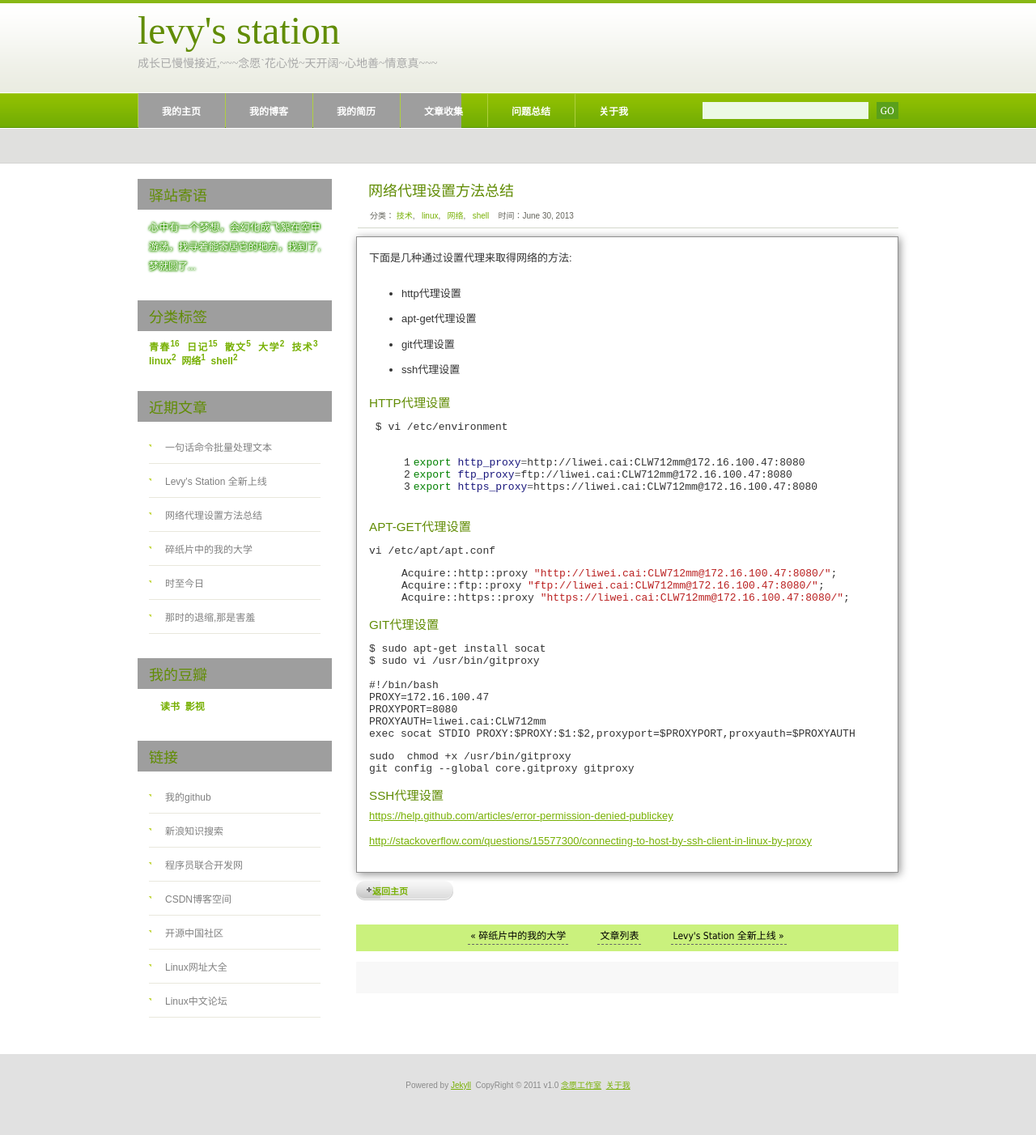
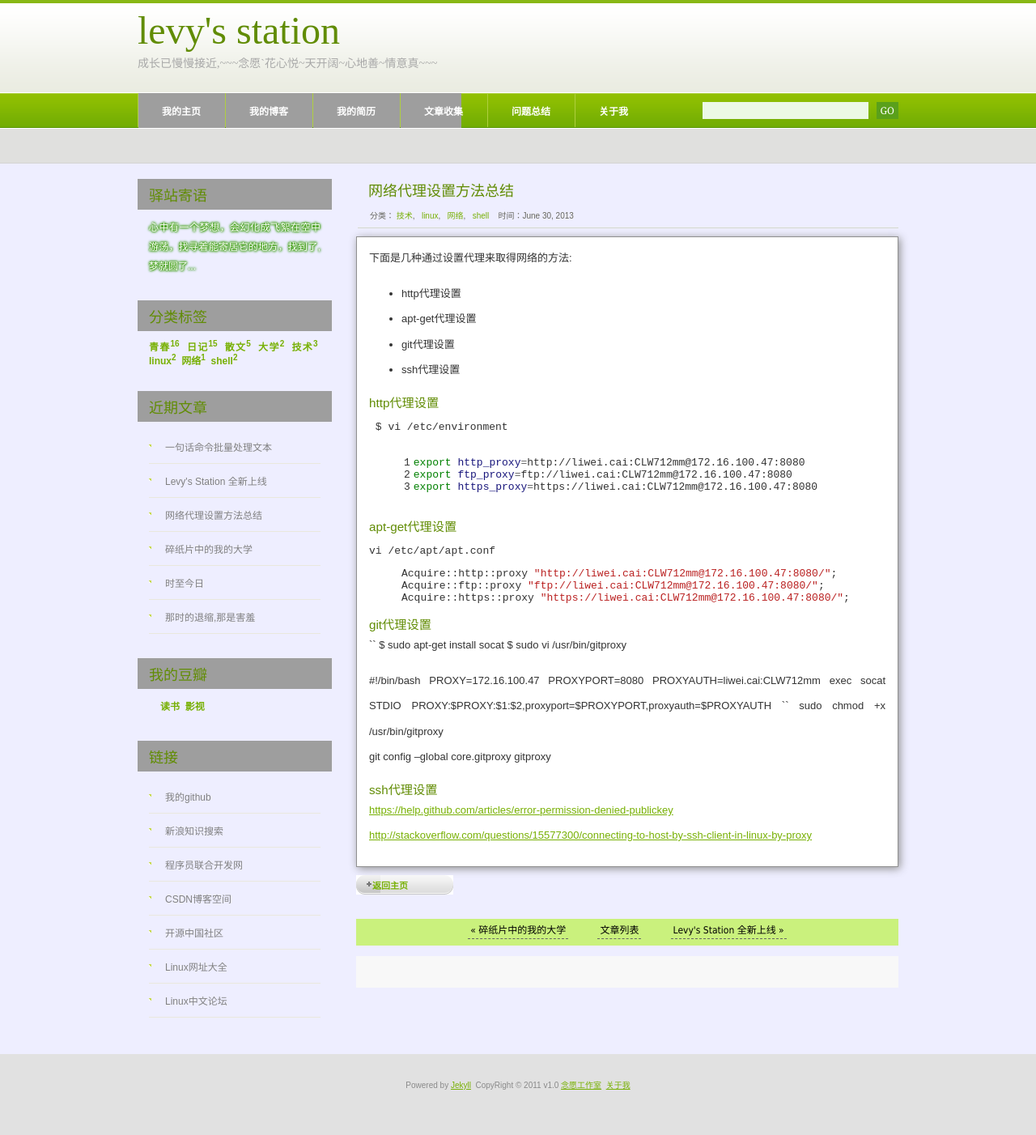
Before and after one commit to cailiwei/yuan, a Jekyll site: the page built from _posts/2013-06-30-http-proxy.markdown, in a window 1280 px wide. Shown: the whole page at 81% size. Built offline with Jekyll 4.4.1, drawn with Linux system fonts in a browser that asks for light colours; comment, search, counter and statistics services are not loaded.

Commit message:
Test again

````diff
--- a/_posts/2013-06-30-http-proxy.markdown
+++ b/_posts/2013-06-30-http-proxy.markdown
@@ -35,7 +35,7 @@ Acquire::https::proxy "https://liwei.cai:CLW712mm@172.16.100.47:8080/";
 
 ### git代理设置
 
-```
+``
 $ sudo apt-get install socat
 $ sudo vi /usr/bin/gitproxy
 
@@ -44,11 +44,9 @@ PROXY=172.16.100.47
 PROXYPORT=8080
 PROXYAUTH=liwei.cai:CLW712mm
 exec socat STDIO PROXY:$PROXY:$1:$2,proxyport=$PROXYPORT,proxyauth=$PROXYAUTH
-```
-~~~
+``
 sudo  chmod +x /usr/bin/gitproxy
 git config --global core.gitproxy gitproxy
-~~~
 
 ### ssh代理设置
 
--- a/css/style.css
+++ b/css/style.css
@@ -7,7 +7,7 @@ Released for free under a Creative Commons Attribution 2.5 License
 body {
 	margin: 0;
 	padding: 0;
-	background: #FFFFFF url(images/img01.gif) repeat-x left top;
+	background: #EEEEFF url(images/img01.gif) repeat-x left top;
 	font-family: Arial, Helvetica, sans-serif;
 	font-size: 13px;
 	color: #8A8A8A;
@@ -15,7 +15,7 @@ body {
 
 h1, h2, h3 {
 	margin: 0;
-	text-transform: uppercase;
+/*	text-transform: uppercase; */
 	font-weight: normal;
 	color: #618C04;
 }
````
